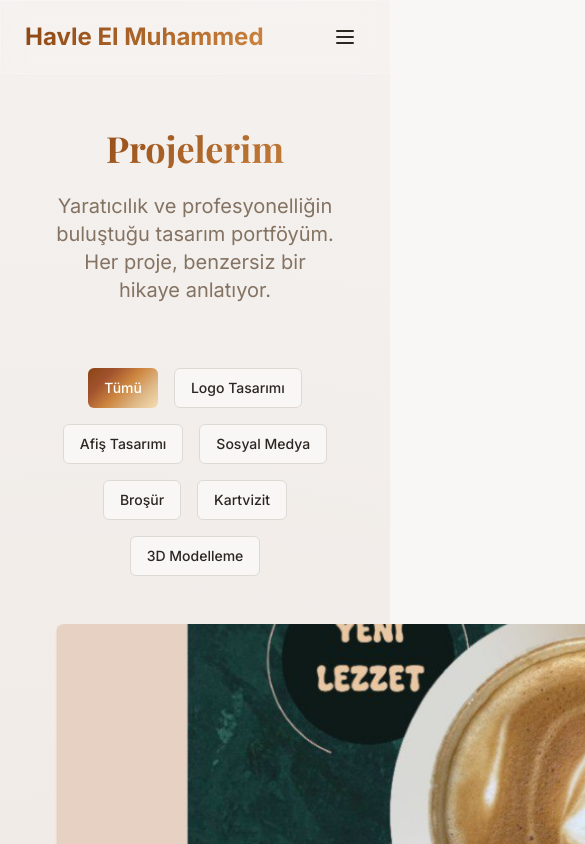
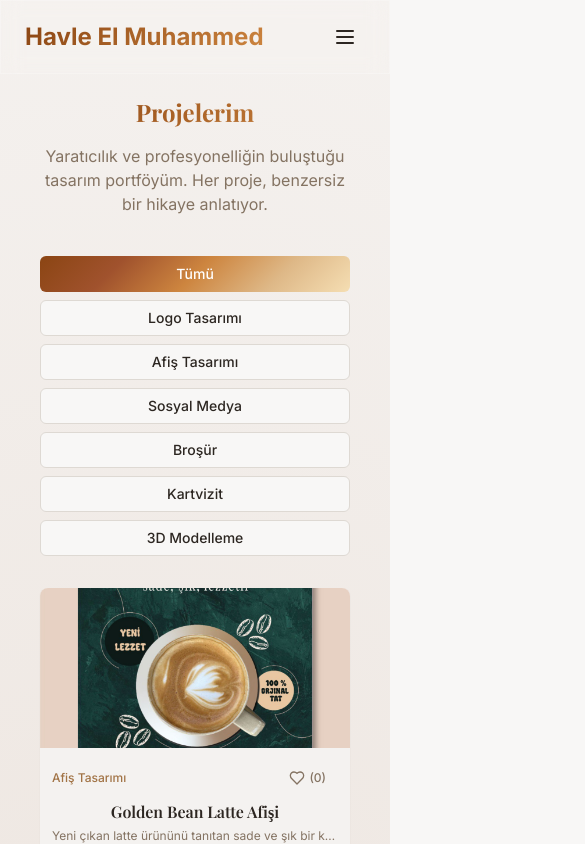
Before and after one commit to HuzeyfeEM/havle-portfolio, a React (Vite) app: page /projeler in a window 390 px wide. Shown: the top 844 px of the page, 585 px wide, since content can reach past the window. Built offline with nearby package versions, Linux system fonts and the light colour scheme.

Commit message:
Projeler sayfası mobil görünüm düzeltildi

```diff
--- a/src/pages/ProjectsPage.jsx
+++ b/src/pages/ProjectsPage.jsx
@@ -206,18 +206,18 @@ const ProjectsPage = () => {
     <Header />
     <AdminSecretButton />
 
-      <section className="pt-32 pb-20 px-6">
-        <div className="container mx-auto">
+    <section className="pt-24 pb-10 px-2 sm:pt-32 sm:pb-20 sm:px-6">
+      <div className="container mx-auto text-center">
         <motion.div
           initial={{ opacity: 0, y: 30 }}
           animate={{ opacity: 1, y: 0 }}
           transition={{ duration: 0.8 }}
-            className="text-center mb-16"
+          className="mb-10 sm:mb-16"
         >
-            <h1 className="text-4xl md:text-6xl font-bold text-gradient mb-6">
+          <h1 className="text-2xl xs:text-3xl sm:text-4xl md:text-6xl font-bold text-gradient mb-4 sm:mb-6">
             Projelerim
           </h1>
-            <p className="text-xl text-muted-foreground max-w-3xl mx-auto">
+          <p className="text-base xs:text-lg sm:text-xl text-muted-foreground max-w-xs xs:max-w-md sm:max-w-3xl mx-auto">
             Yaratıcılık ve profesyonelliğin buluştuğu tasarım portföyüm.
             Her proje, benzersiz bir hikaye anlatıyor.
           </p>
@@ -227,7 +227,7 @@ const ProjectsPage = () => {
           initial={{ opacity: 0, y: 20 }}
           animate={{ opacity: 1, y: 0 }}
           transition={{ duration: 0.6, delay: 0.2 }}
-            className="flex flex-wrap justify-center gap-4 mb-12"
+          className="flex flex-wrap flex-col xs:flex-row justify-center gap-2 sm:gap-4 mb-8 sm:mb-12"
         >
           {categories.map((category) => (
             <Button
@@ -235,13 +235,14 @@ const ProjectsPage = () => {
               variant={selectedCategory === category ? "default" : "outline"}
               onClick={() => setSelectedCategory(category)}
               className={selectedCategory === category ? "gradient-bg text-white" : ""}
+              size="sm"
             >
               {category}
             </Button>
           ))}
         </motion.div>
 
-          <div className="grid md:grid-cols-2 lg:grid-cols-3 gap-8">
+        <div className="grid grid-cols-1 xs:grid-cols-2 lg:grid-cols-3 gap-4 sm:gap-8">
           {filteredProjects.length > 0 ? (
             filteredProjects.map((project, index) => (
               <motion.div
@@ -254,11 +255,11 @@ const ProjectsPage = () => {
                 <Card className="glass-effect border-0 overflow-hidden group hover:shadow-xl transition-all duration-300">
                   <div className="relative overflow-hidden">
                     <img
-                        className="w-full h-64 object-cover group-hover:scale-110 transition-transform duration-300"
-                        alt={project.image || project.title}
+                      className="w-full h-40 xs:h-52 sm:h-64 object-cover group-hover:scale-110 transition-transform duration-300"
+                      alt={project.alt || project.title}
                       src={project.imageUrl || project.image || "https://images.unsplash.com/photo-1595872018818-97555653a011"} />
                     <div className="absolute inset-0 bg-gradient-to-t from-black/60 to-transparent opacity-0 group-hover:opacity-100 transition-opacity duration-300">
-                        <div className="absolute bottom-4 left-4 right-4 flex gap-2">
+                      <div className="absolute bottom-2 left-2 right-2 flex gap-1 sm:gap-2">
                         <Button size="sm" variant="secondary" className="flex-1" onClick={() => openProjectDetails(project)}>
                           <Eye className="h-4 w-4 mr-2" />
                           İncele
@@ -269,9 +270,9 @@ const ProjectsPage = () => {
                       </div>
                     </div>
                   </div>
-                    <CardContent className="p-6">
-                      <div className="flex justify-between items-center mb-2">
-                        <div className="text-sm text-primary font-medium">
+                  <CardContent className="p-3 xs:p-4 sm:p-6">
+                    <div className="flex justify-between items-center mb-1 sm:mb-2">
+                      <div className="text-xs sm:text-sm text-primary font-medium">
                         {project.category}
                       </div>
                       <Button variant="ghost" size="sm" onClick={() => handleLike(project.id)} className="flex items-center">
@@ -279,8 +280,8 @@ const ProjectsPage = () => {
                         <span className="text-xs text-muted-foreground">({project.likes || 0})</span>
                       </Button>
                     </div>
-                      <h3 className="text-xl font-semibold mb-3">{project.title}</h3>
-                      <p className="text-muted-foreground text-sm truncate">
+                    <h3 className="text-base sm:text-xl font-semibold mb-1 sm:mb-3">{project.title}</h3>
+                    <p className="text-xs sm:text-sm text-muted-foreground truncate">
                       {project.description}
                     </p>
                   </CardContent>
@@ -291,9 +292,9 @@ const ProjectsPage = () => {
             <motion.div
               initial={{ opacity: 0 }}
               animate={{ opacity: 1 }}
-                className="col-span-full text-center py-20"
+              className="col-span-full text-center py-10 sm:py-20"
             >
-                <p className="text-xl text-muted-foreground">
+              <p className="text-base sm:text-xl text-muted-foreground">
                 Bu kategoride henüz proje bulunmuyor.
               </p>
             </motion.div>
```
Lines whose indentation alone changed are shown as unchanged.
